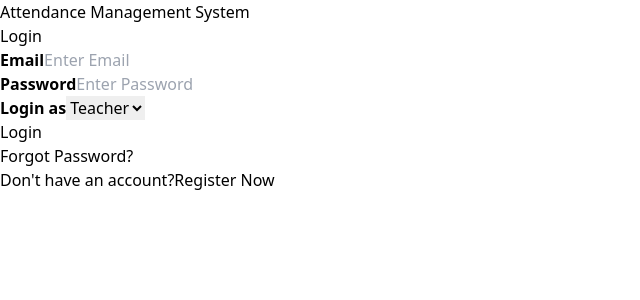
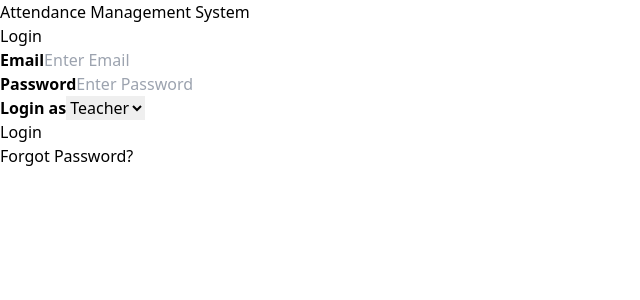
Before and after one commit to Syed-Ali-Murtaza-Rizvi/FYDP, a React app: page /login in a window 1280 px wide. Shown: the top 300 px of the page, without its empty margins (0-640 px from the left). Built offline with nearby package versions, Linux system fonts and the light colour scheme; the HTML template or start-up script is replaced by a standard one.

Commit message:
signup removed

```diff
--- a/src/pages/Login.jsx
+++ b/src/pages/Login.jsx
@@ -97,16 +97,6 @@ const Login = () => {
             </Link>
           </div>
 
-          {/* Signup */}
-          <p className="text-gray-800 text-sm mt-6 text-center">
-            Don't have an account?
-            <Link
-              to={"/signup"}
-              className="text-red-900 hover:text-red-800 font-semibold hover:underline ml-1"
-            >
-              Register Now
-            </Link>
-          </p>
         </form>
       </div>
     </div>
--- a/src/pages/Signup.jsx
+++ /dev/null
@@ -1,9 +0,0 @@
-import React from 'react'
-
-const Signup = () => {
-  return (
-    <div>Signup</div>
-  )
-}
-
-export default Signup
```
Also changed, not shown: src/routes/index.jsx (+12 -6 lines).
